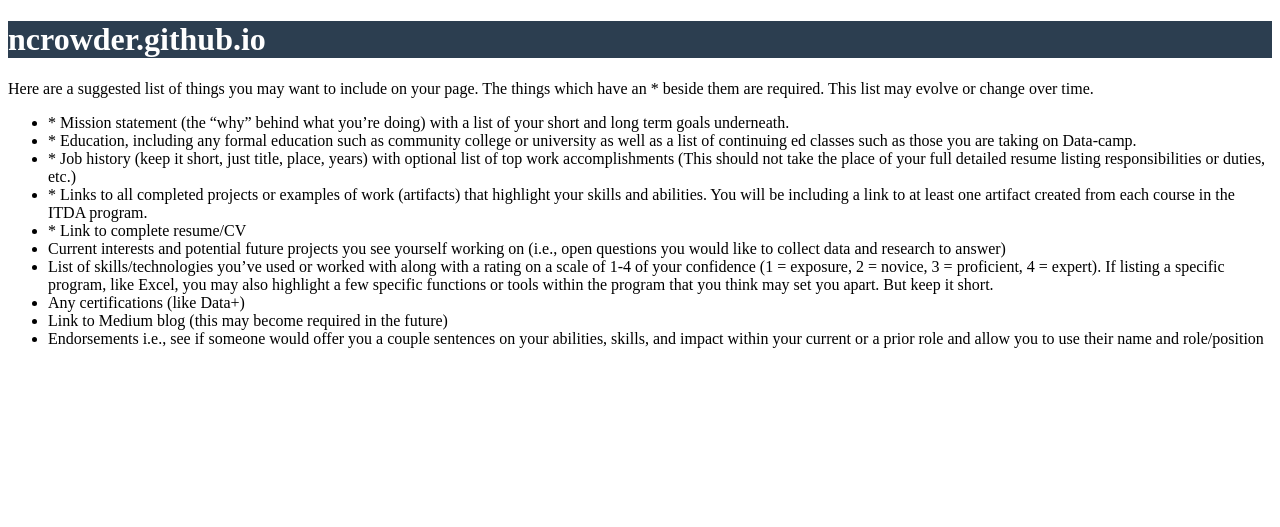
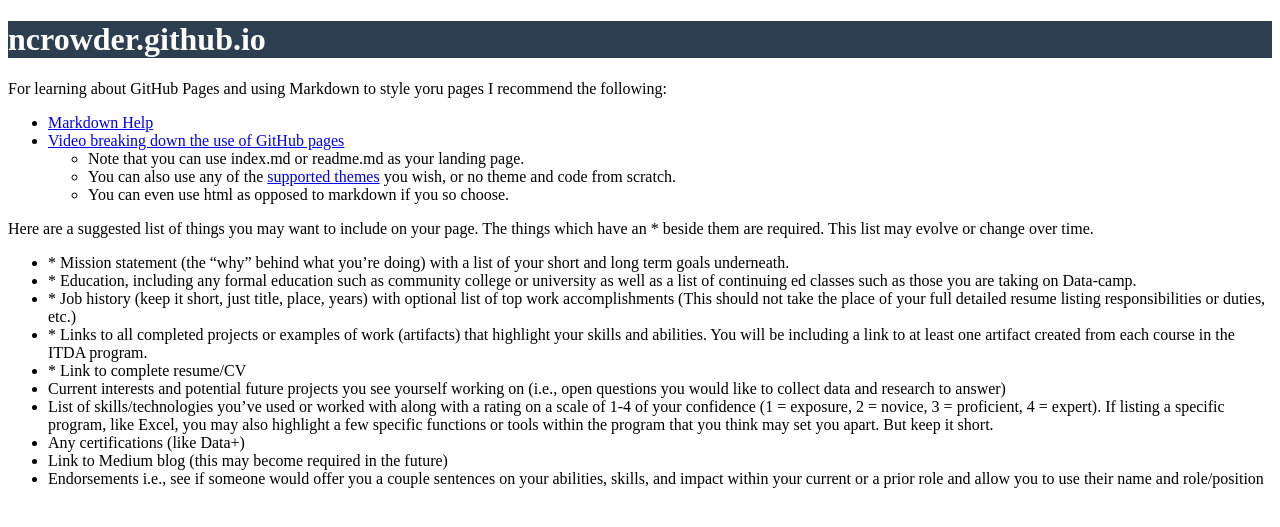
Before and after one commit to ncrowder/ncrowder.github.io, a Jekyll site: the page built from portfolio_elements.md, in a window 1280 px wide. Shown: the top 527 px of the page. Built offline with Jekyll 4.4.1, drawn with Linux system fonts in a browser that asks for light colours; our own code applies the rules of GitHub Pages for plain Markdown files.

Commit message:
Update portfolio_elements.md

```diff
--- a/portfolio_elements.md
+++ b/portfolio_elements.md
@@ -1,6 +1,13 @@
 ---
 title: GitHub Pages Elements
 ---
+
+For learning about GitHub Pages and using Markdown to style yoru pages I recommend the following:
+- [Markdown Help](https://github.com/adam-p/markdown-here/wiki/markdown-cheatsheet)
+- [Video breaking down the use of GitHub pages](https://www.yout-ube.com/watch?v=D9CLhQdLp8w&t=107s)
+  - Note that you can use index.md or readme.md as your landing page.
+  - You can also use any of the [supported themes](https://pages.github.com/themes/) you wish, or no theme and code from scratch.
+  - You can even use html as opposed to markdown if you so choose.
 
 Here are a suggested list of things you may want to include on your page.  The things which have an \* beside them are required.  This list may evolve or change over time.
 
```
